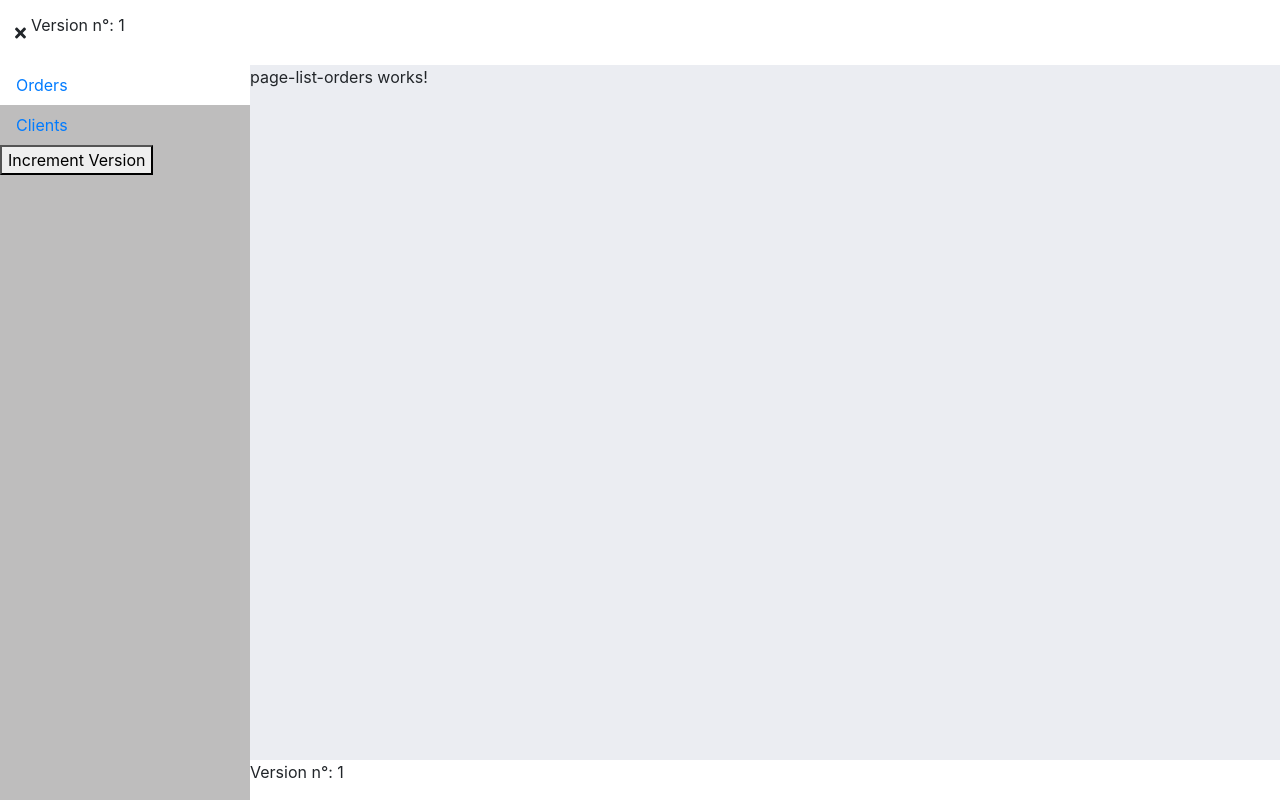
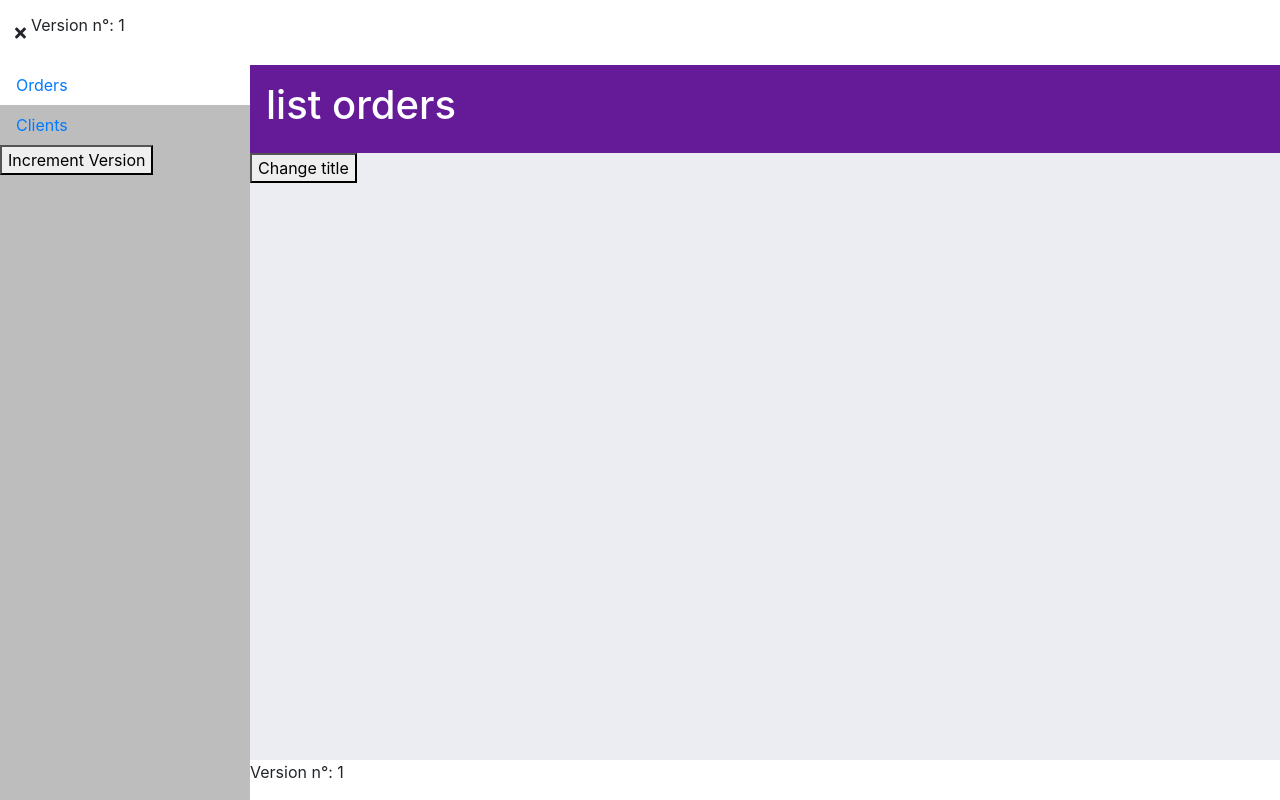
Before and after one commit to dnyuhm/crm-25-oct, an Angular app: page /orders in a window 1280 px wide. Built offline with nearby package versions, Linux system fonts and the light colour scheme; data requests are answered from the project's data file.

Commit message:
Commit 23 : @Input() data binding & lifecycle hooks

```diff
--- a/src/app/orders/pages/page-list-orders/page-list-orders.component.html
+++ b/src/app/orders/pages/page-list-orders/page-list-orders.component.html
@@ -1 +1,3 @@
-<p>page-list-orders works!</p>
+<app-template-full-width [title]="myTitle">
+  <button (click)="changeTitle()">Change title</button>
+</app-template-full-width>
--- a/src/app/orders/pages/page-list-orders/page-list-orders.component.ts
+++ b/src/app/orders/pages/page-list-orders/page-list-orders.component.ts
@@ -9,10 +9,15 @@
 })
 export class PageListOrdersComponent implements OnInit {
   public collection!: Order[];
+  public myTitle: string = 'list orders';
 
   constructor(private ordersService: OrdersService) {
     this.ordersService.collection$.subscribe((data) => console.log(data));
   }
 
   ngOnInit(): void {}
+
+  public changeTitle(): void {
+    this.myTitle = "My Order's list";
+  }
 }
--- a/src/app/templates/components/template-full-width/template-full-width.component.ts
+++ b/src/app/templates/components/template-full-width/template-full-width.component.ts
@@ -1,14 +1,22 @@
-import { Component, OnInit } from '@angular/core';
+import { Component, Input, OnChanges, OnInit } from '@angular/core';
 
 @Component({
   selector: 'app-template-full-width',
   templateUrl: './template-full-width.component.html',
   styleUrls: ['./template-full-width.component.scss'],
 })
-export class TemplateFullWidthComponent implements OnInit {
-  public title: string;
+export class TemplateFullWidthComponent implements OnInit, OnChanges {
+  @Input() public title!: string;
   constructor() {
     this.title = 'Le titre est ici';
+    console.log(this.title);
   }
-  ngOnInit(): void {}
+
+  ngOnChanges(): void {
+    console.log(this.title);
+  }
+
+  ngOnInit(): void {
+    console.log(this.title);
+  }
 }
```
Also changed, not shown: src/app/templates/components/template-full-width/template-full-width.component.html (line endings or trailing spaces).
